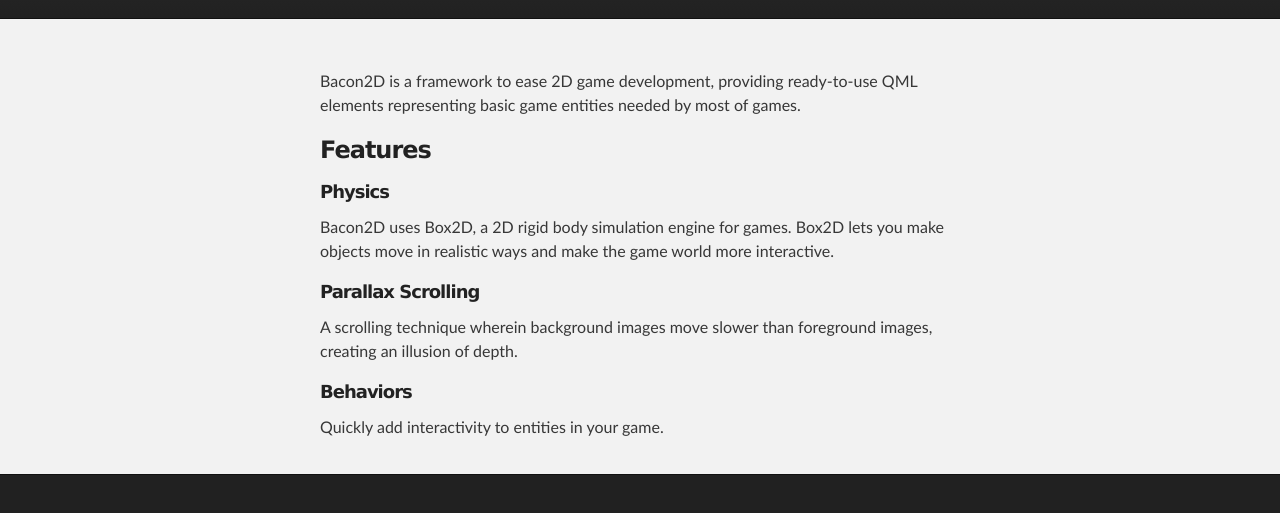
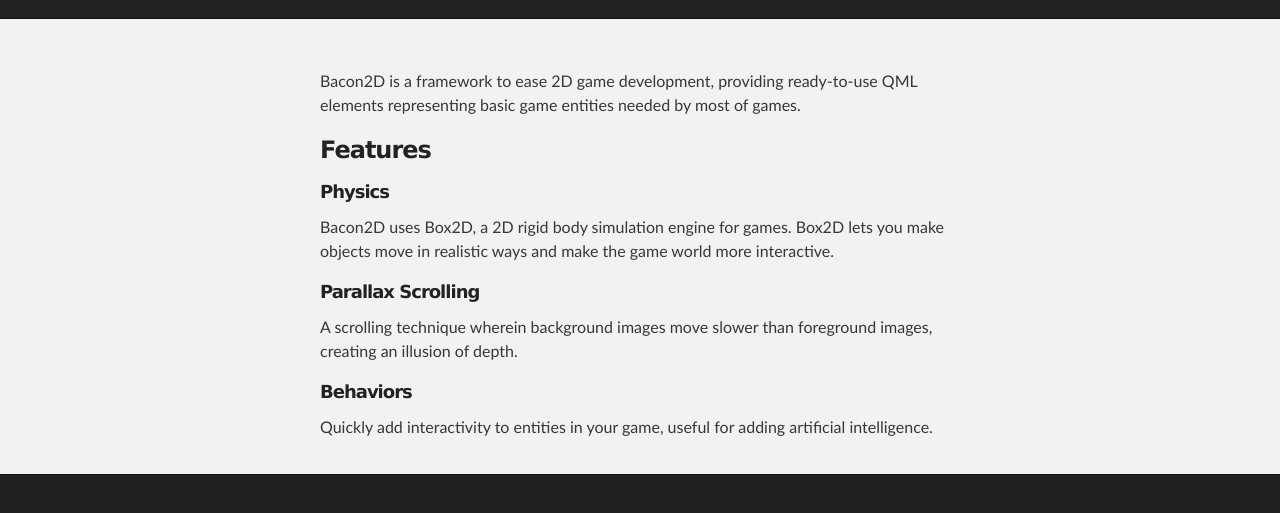
Before and after one commit to Bacon2D/Bacon2D.github.io, a plain HTML site: page index.html in a window 1280 px wide. Shown: the part 191-704 px from the top of the page. Drawn offline with Linux system fonts and the light colour scheme.

Commit message:
updated behaviors

```diff
--- a/index.html
+++ b/index.html
@@ -38,7 +38,7 @@
         <p></p>
         -->
         <h5>Behaviors</h5>
-        <p>Quickly add interactivity to entities in your game.</p>
+        <p>Quickly add interactivity to entities in your game, useful for adding artificial intelligence.</p>
     </div>
 
     <!-- FOOTER  -->
```
